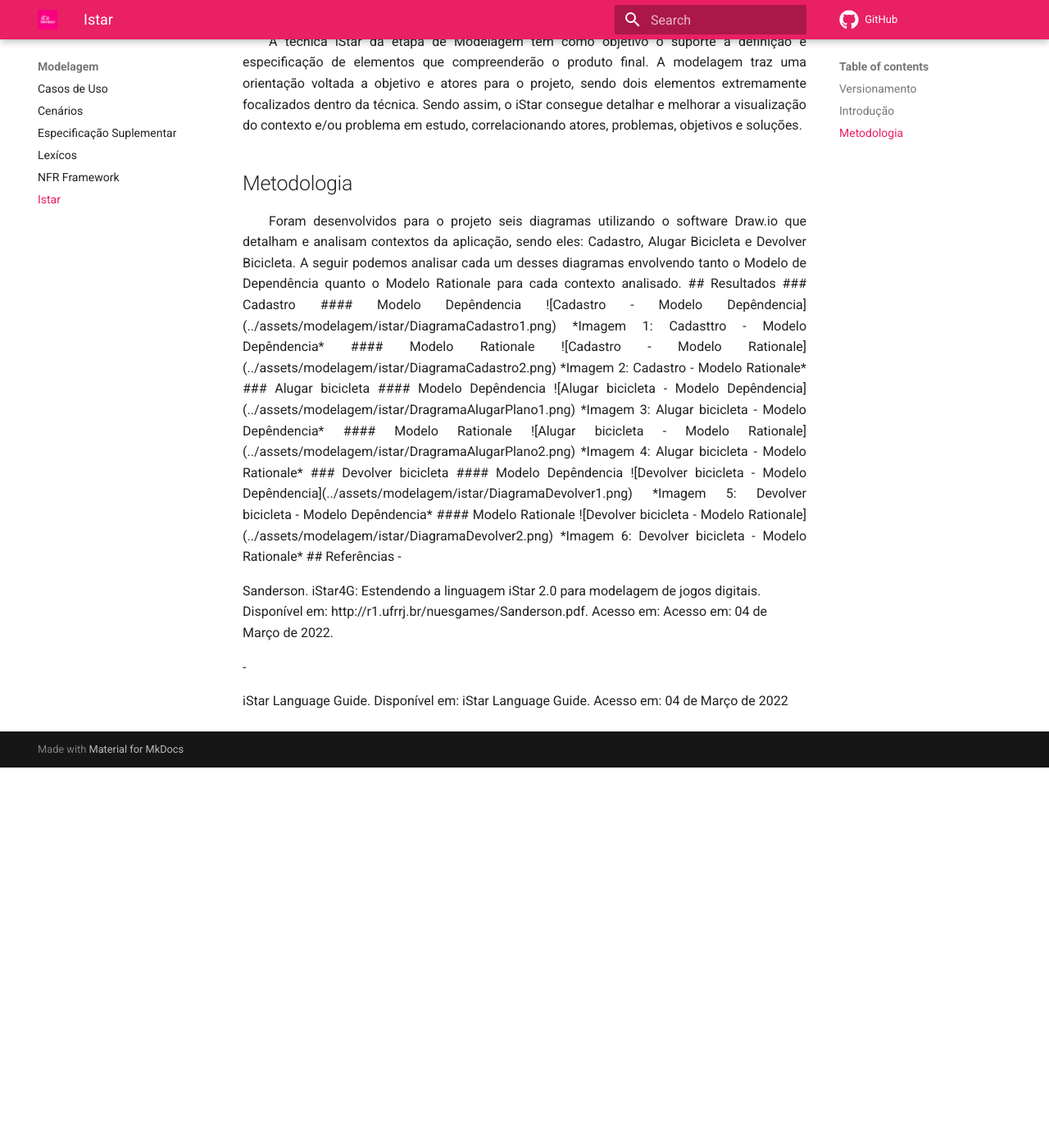
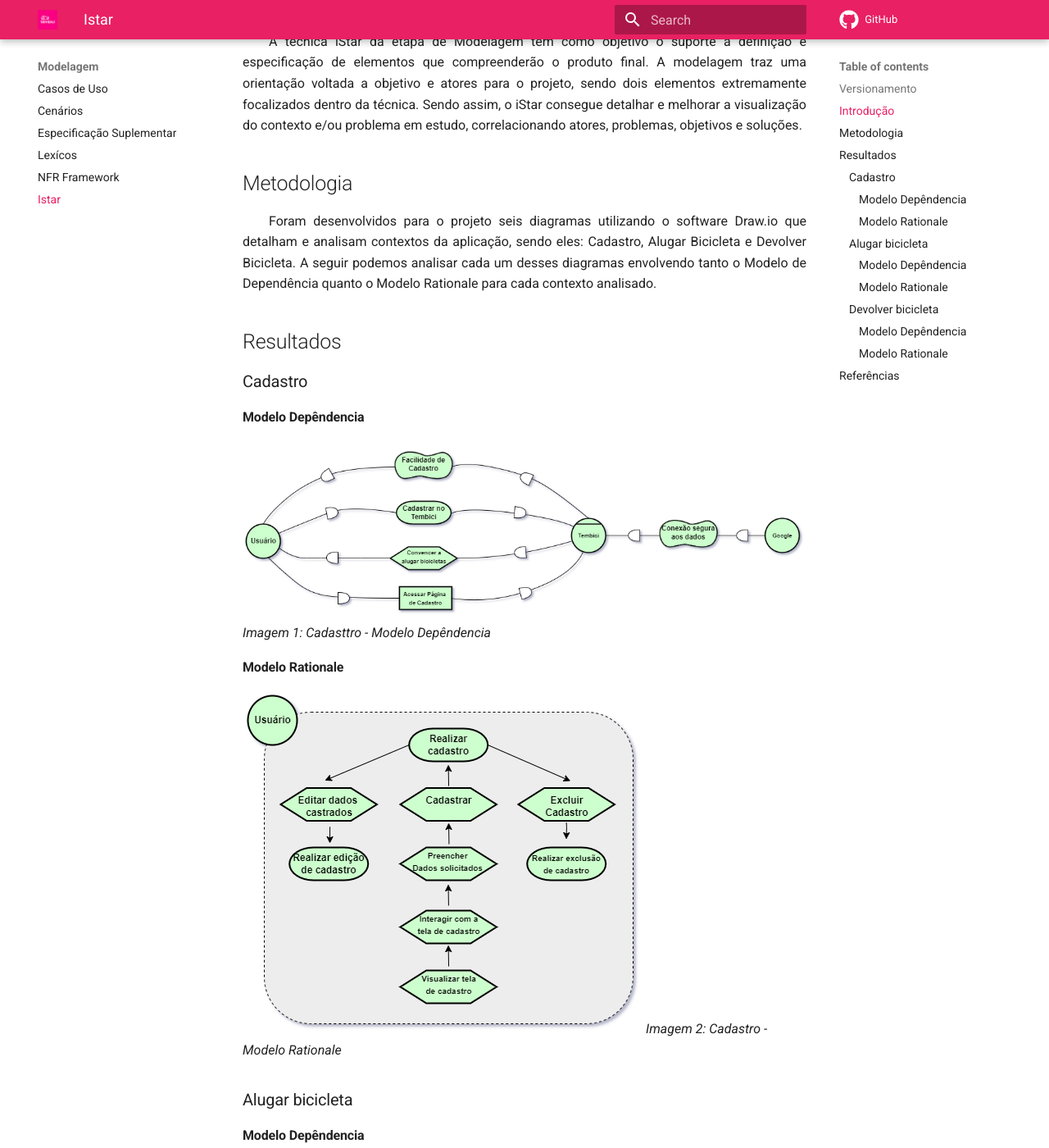
Before and after one commit to Requisitos-de-Software/2021.2-Tembici, an MkDocs documentation site: the page built from docs/modelagem/istar.md, in a window 1280 px wide and 1400 px high, scrolled down 481 px. Shown: the whole window at 82% size. Built offline with MkDocs 1.6.1 and Material for MkDocs 9.7.7, drawn with Linux system fonts in a browser that asks for light colours; comment, search, counter and statistics services are not loaded; before the commit the page ends 1417 px from its top, so only the background shows below that; some of the changed text lies outside the part shown.

Commit message:
#37 corrigindo erros

```diff
--- a/docs/modelagem/istar.md
+++ b/docs/modelagem/istar.md
@@ -12,7 +12,8 @@
 
 ## Metodologia
 
-<p align="justify">&emsp;&emsp;Foram desenvolvidos para o projeto seis diagramas utilizando o software  Draw.io que detalham e analisam contextos da aplicação, sendo eles: Cadastro, Alugar Bicicleta e Devolver Bicicleta. A seguir podemos analisar cada um desses diagramas envolvendo tanto o Modelo de Dependência quanto o Modelo Rationale para cada contexto analisado.
+<p align="justify">&emsp;&emsp;Foram desenvolvidos para o projeto seis diagramas utilizando o software  Draw.io que detalham e analisam contextos da aplicação, sendo eles: Cadastro, Alugar Bicicleta e Devolver Bicicleta. A seguir podemos analisar cada um desses diagramas envolvendo tanto o Modelo de Dependência quanto o Modelo Rationale para cada contexto analisado.</p>
+
 
 ## Resultados
 
```
